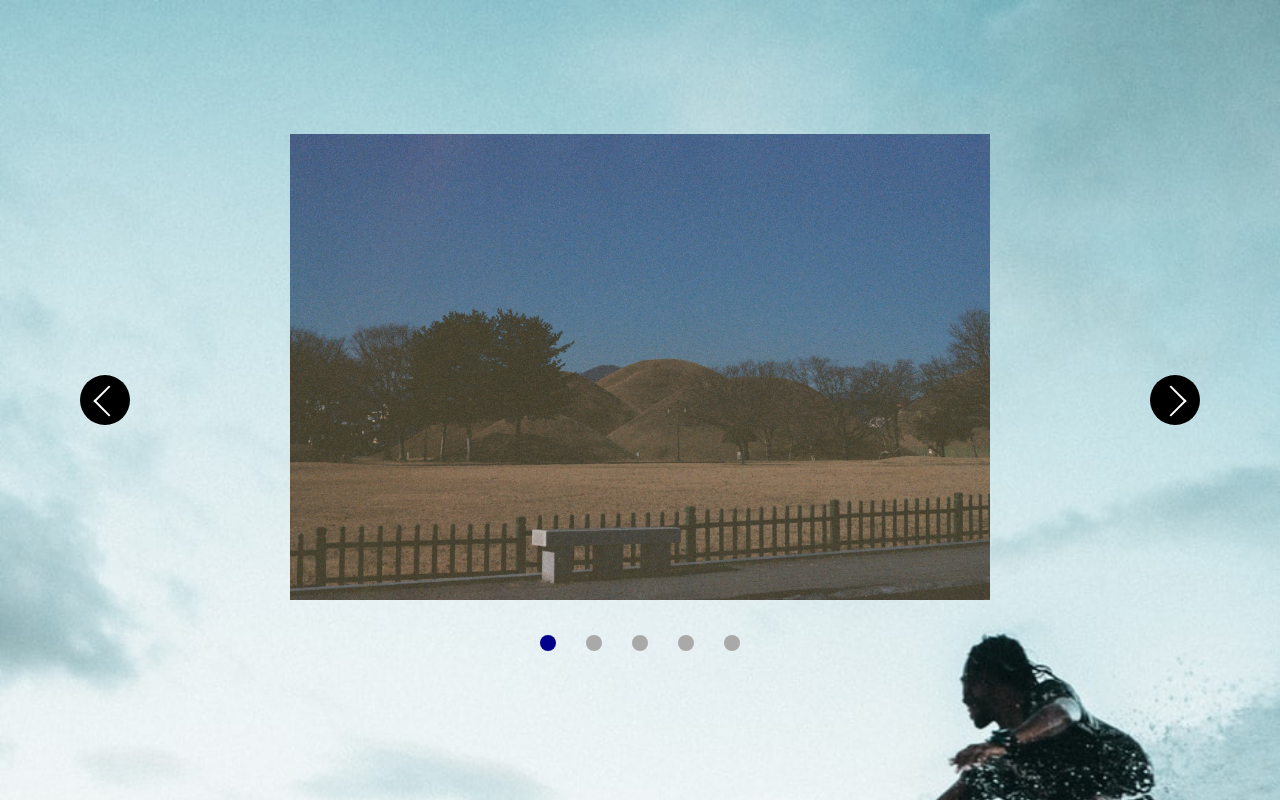
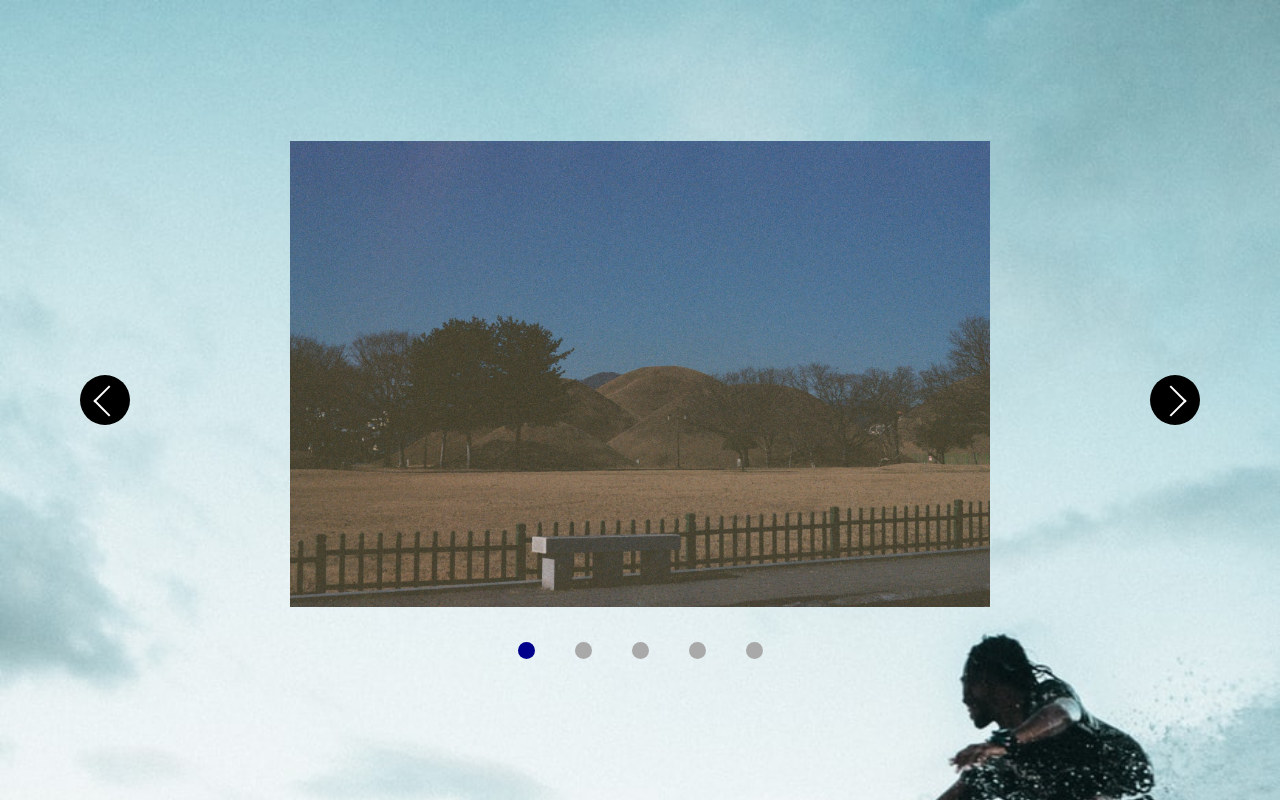
Before and after one commit to anniemon/carousel, a plain HTML site: page carousel.html in a window 1280 px wide. Drawn offline with Linux system fonts and the light colour scheme.

Commit message:
span -> li
imagebox position changed,
span replaced with li

```diff
--- a/carousel.css
+++ b/carousel.css
@@ -24,6 +24,7 @@ img{
   min-width: 1000px;
   text-align: center;
   margin: 0 auto;
+  margin-top: 20px;
 }
 .arrow-left,
 .arrow-right {
@@ -64,16 +65,19 @@ img{
 }
 ul {
   padding: 0px;
-  margin-top: 15px;
+  margin-top: 10px;
   font-size: 0px;
 }
-span {
+li {
   display: inline-block;
-  padding: 8px;
-  margin: 15px;
+  padding: 6px;
+  margin: 20px;
   background-color: darkgray;
   border-radius: 50%;
   cursor: pointer;
+  width: 5px;
+  height: 5px;
+  list-style: none;
 }
 .active{
   background-color: darkblue;
--- a/carousel.html
+++ b/carousel.html
@@ -21,11 +21,11 @@
       <div class="image-box">
         <img src="images/image-1.jpg" />
         <ul>
-          <span id ="1" class="active"></span>
-          <span id ="2"></span>
-          <span id ="3"></span>
-          <span id ="4"></span>
-          <span id ="5"></span>
+          <li id ="1" class="active"></li>
+          <li id ="2"></li>
+          <li id ="3"></li>
+          <li id ="4"></li>
+          <li id ="5"></li>
         </ul>
       </div>
       <div class="arrow-right"></div>
```
